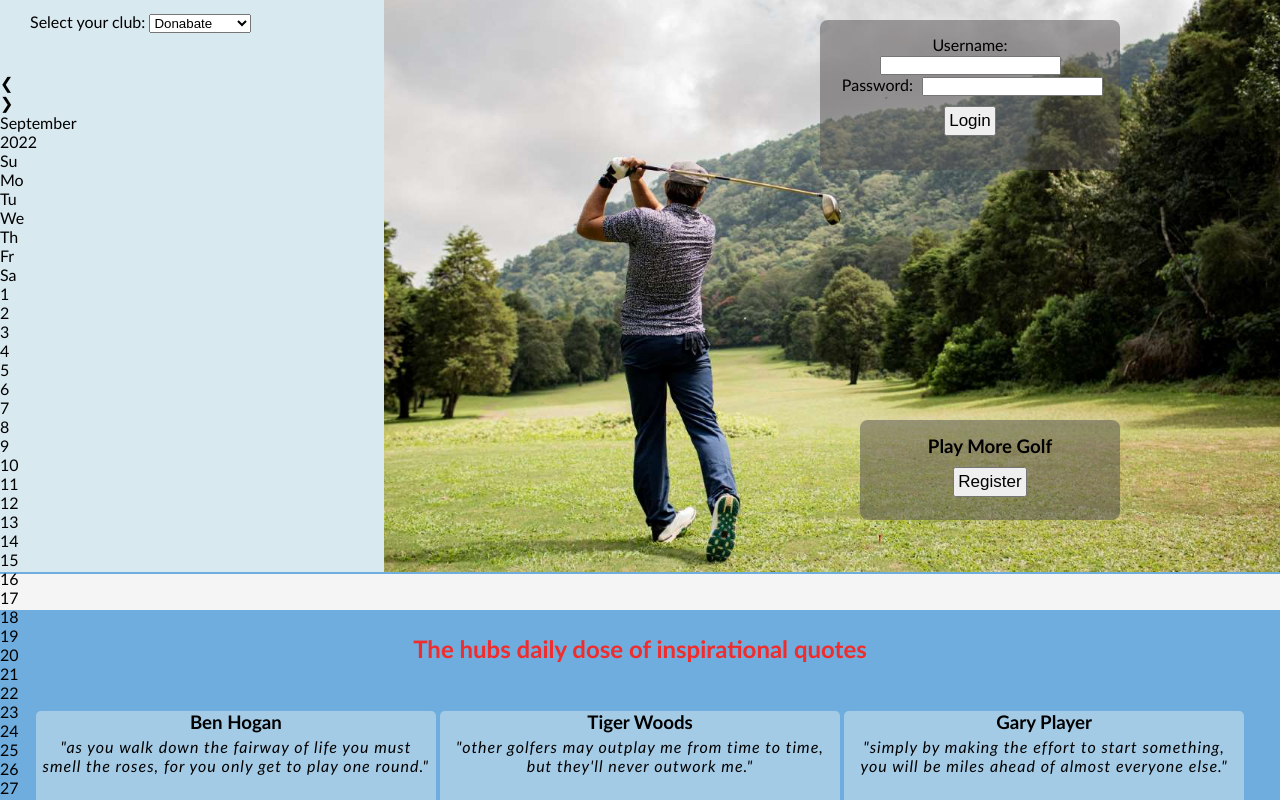
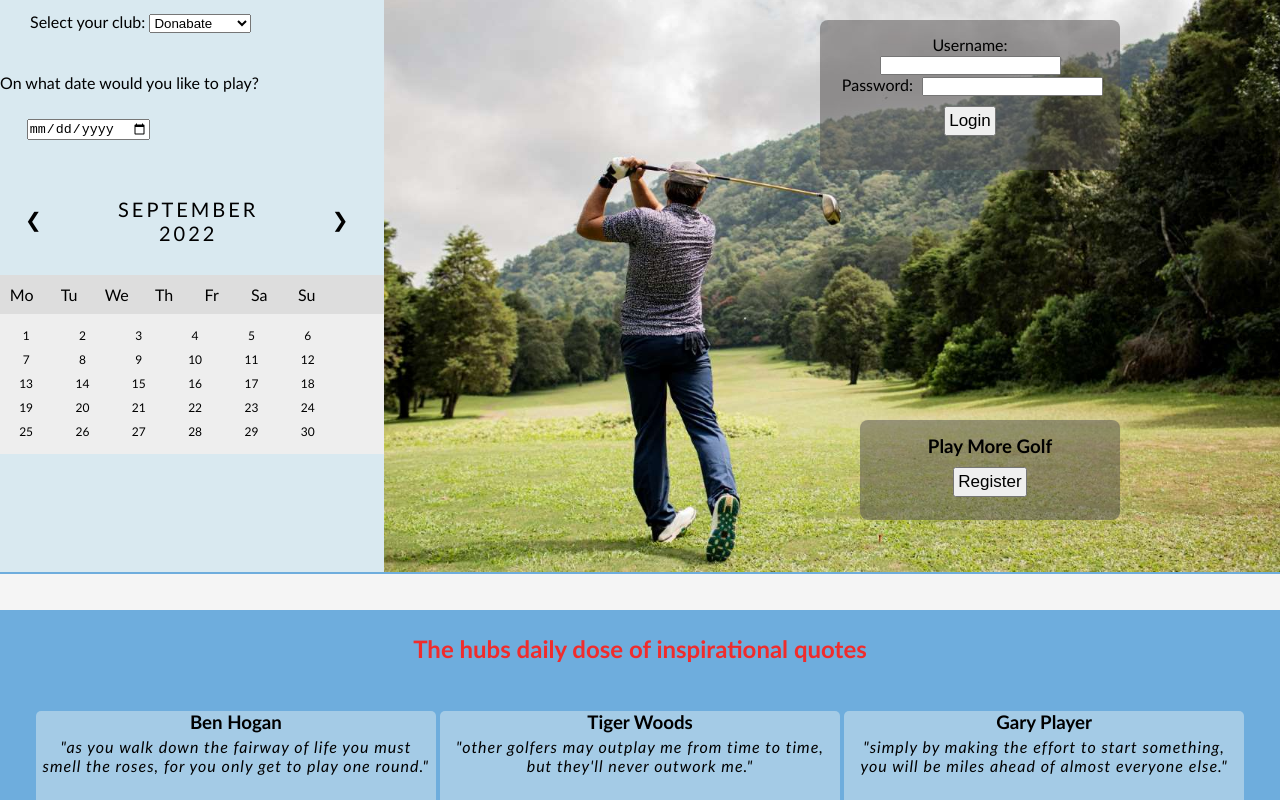
Before and after one commit to Ian-Garrigan/Milestone-Project-1, a plain HTML site: page index.html in a window 1280 px wide. Shown: the part 230-1030 px from the top of the page. Drawn offline with Linux system fonts and the light colour scheme.

Commit message:
Delete site logo & add h1 title

```diff
--- a/assets/css/style.css
+++ b/assets/css/style.css
@@ -96,6 +96,62 @@
   margin: 40px 30px;
 }
 
+.month {
+  padding: 30px 25px;
+  width: 85%;
+  text-align: center;
+}
+
+.month ul li {
+  color: black;
+  font-size: 20px;
+  text-transform: uppercase;
+  letter-spacing: 3px;
+}
+
+.month .prev {
+  float: left;
+  padding-top: 10px;
+}
+
+.month .next {
+  float: right;
+  padding-top: 10px;
+}
+
+.weekdays {
+  padding: 10px 0;
+  background-color: #ddd;
+}
+
+.weekdays li {
+  display: inline-block;
+  width: 11.3%;
+  color: black;
+  text-align: center;
+}
+
+.days {
+  padding: 10px 0;
+  background: #eee;
+  margin: 0;
+}
+
+.days li {
+  list-style-type: none;
+  display: inline-block;
+  width: 13.6%;
+  text-align: center;
+  margin-bottom: 5px;
+  font-size:12px;
+  color: black;
+}
+
+.days li .active {
+  padding: 5px;
+  background: #1abc9c;
+  color: white !important
+}
 
 
   #hero-image {
--- a/index.html
+++ b/index.html
@@ -7,13 +7,11 @@
     <meta name="description" content="#">
     <meta name="keywords" content="#">
     <link rel="stylesheet" href="assets/css/style.css">
-    <title>GolfHub</title>
+    <title>GolfGate</title>
 </head>
 <body>
     <header>
-                <a href="index.html" id="site-logo">
-                    <img src=assets/images/logo_new.png alt="logo of character swinging a golf stick">
-                </a>
+               <h1>GolfGate</h1>
         <!-- links -->
         <div class="link-wrapper">
             <nav class="nav-links">
@@ -47,6 +45,11 @@
             </select>
         </form>
 
+        <form action="user-action.html">
+            <label for="play-date">On what date would you like to play?</label><br>
+            <input type="date" id="play-date" name="play-date" style="margin: 2em">
+          </form>
+
     <div class="month">
         <ul>
             <li class="prev">&#10094;</li>
@@ -59,21 +62,16 @@
     </div>
 
     <ul class="weekdays">
-        <li>Su</li>
         <li>Mo</li>
         <li>Tu</li>
         <li>We</li>
         <li>Th</li>
         <li>Fr</li>
         <li>Sa</li>
+        <li>Su</li>
     </ul>
 
     <ul class="days">
-        <li></li>
-        <li></li>
-        <li></li>
-        <li></li>
-        <li></li>
         <li>1</li>
         <li>2</li>
         <li>3</li>
@@ -105,10 +103,6 @@
         <li>29</li>
         <li>30</li>
       </ul>
-
-
-
-
    </div>
    <div id="hero-image">
         <div class="login-container">
```
